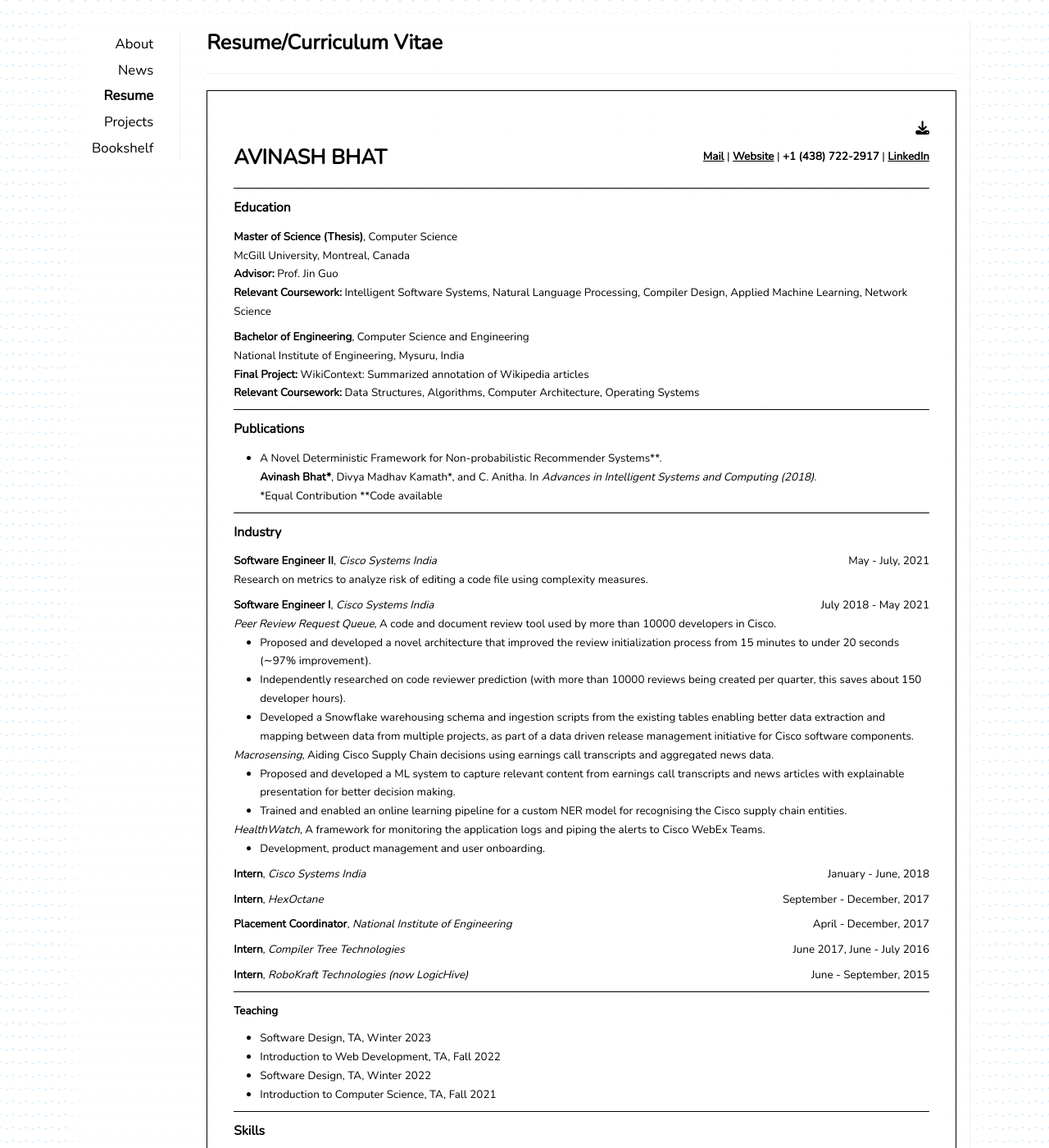
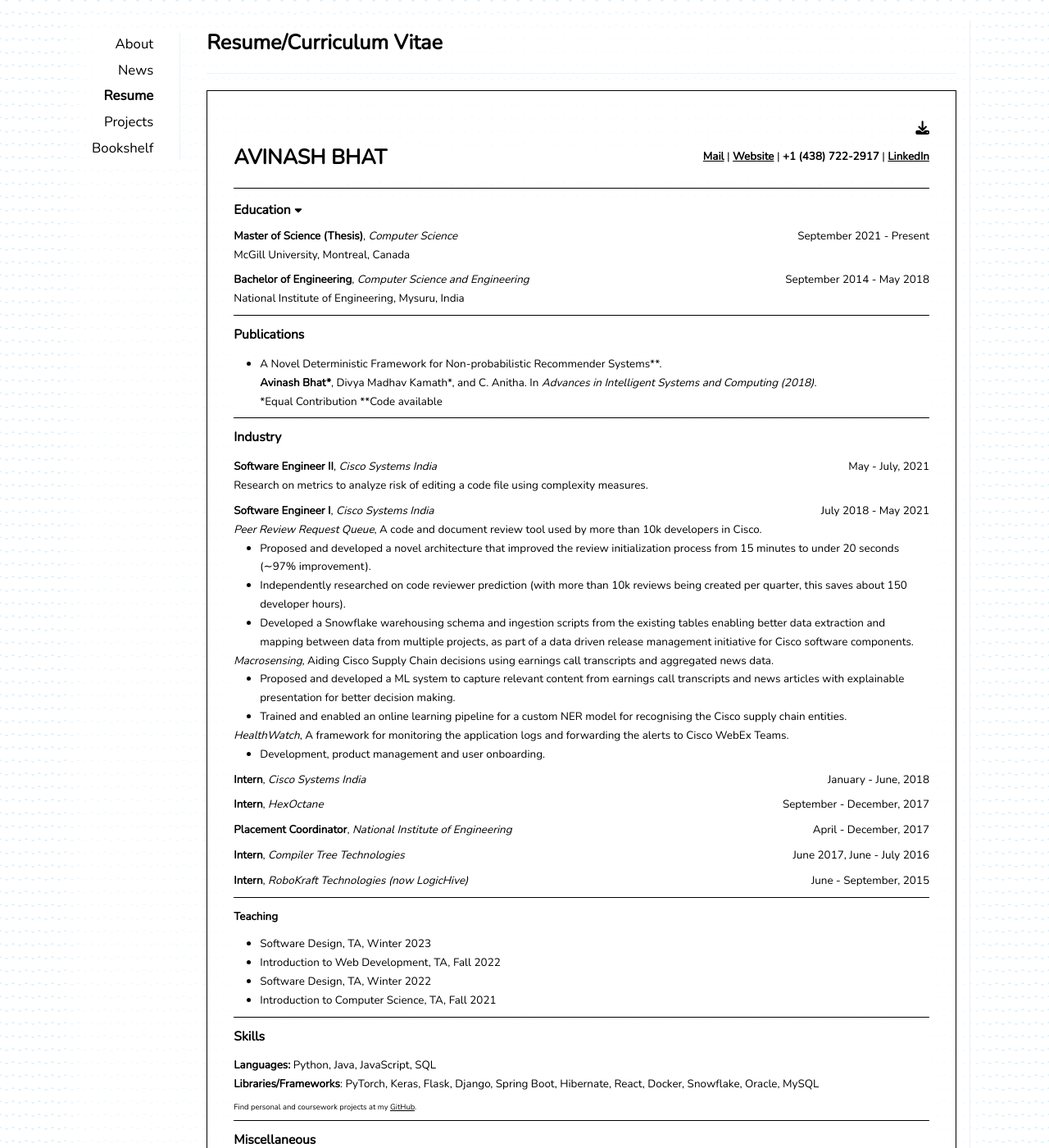
Before and after one commit to avinashbhat/avinashbhat.github.io, a Jekyll site: the page built from _pages/cv.md, in a window 1280 px wide and 1400 px high. Shown: the whole window at 82% size. Built offline with Jekyll 4.4.1, drawn with Linux system fonts in a browser that asks for light colours; nearby versions of some CDN libraries; some of the changed text lies outside the part shown.

Commit message:
Added responsive elements

```diff
--- a/_pages/cv.md
+++ b/_pages/cv.md
@@ -17,16 +17,31 @@ title: Resume/Curriculum Vitae
 </p>
 <hr>
 <div style="font-size:80%">
-<h3>Education</h3>
-<p><b>Master of Science (Thesis)</b>, Computer Science<br>
+<div style="margin-top: 1rem;">
+<h3 style="display: inline; margin-right: 5px;">Education</h3><span id="info-sm"><i class='fa-solid fa-caret-down'></i></span>
+</div>
+<p>
+<div><span style="display: flex; justify-content: space-between;">
+<span><b>Master of Science (Thesis)</b>, <i>Computer Science</i>
+</span>
+<span>September 2021 - Present</span>
+</span>
 McGill University, Montreal, Canada<br>
-<b>Advisor:</b> Prof. Jin Guo<br>
+</div>
+<div id="mcgill-info" style="display:none;"><b>Advisor:</b> Prof. Jin Guo<br>
 <b>Relevant Coursework:</b> Intelligent Software Systems, Natural Language Processing,
-Compiler Design, Applied Machine Learning, Network Science</p>
-<p><b>Bachelor of Engineering</b>, Computer Science and Engineering<br>
+Compiler Design, Applied Machine Learning, Network Science</div></p>
+<p><div>
+<span style="display: flex; justify-content: space-between;">
+<span><b>Bachelor of Engineering</b>, <i>Computer Science and Engineering</i>
+</span>
+<span>September 2014 - May 2018</span>
+</span>
 National Institute of Engineering, Mysuru, India<br>
+</div><div id="nie-info" style="display:none;">
 <b>Final Project:</b> WikiContext: Summarized annotation of Wikipedia articles<br>
 <b>Relevant Coursework:</b> Data Structures, Algorithms, Computer Architecture, Operating Systems
+</div>
 <p>
 <hr>
 <h3>Publications</h3>
@@ -46,12 +61,12 @@ Research on metrics to analyze risk of editing a code file using complexity meas
 <div style="display: flex; justify-content: space-between;">
 <span><b>Software Engineer I</b>, <i>Cisco Systems India</i></span><span>July 2018 - May 2021</span>
 </div>
-<i>Peer Review Request Queue</i>, A code and document review tool used by more than 10000
+<i>Peer Review Request Queue</i>, A code and document review tool used by more than 10k
 developers in Cisco.
 <ul>
 <li>Proposed and developed a novel architecture that improved the review initialization
 process from 15 minutes to under 20 seconds (∼97% improvement).</li>
-<li>Independently researched on code reviewer prediction (with more than 10000 reviews
+<li>Independently researched on code reviewer prediction (with more than 10k reviews
 being created per quarter, this saves about 150 developer hours).</li>
 <li>Developed a Snowflake warehousing schema and ingestion scripts from the existing
 tables enabling better data extraction and mapping between data from multiple
@@ -64,7 +79,7 @@ components.</li>
 transcripts and news articles with explainable presentation for better decision making.</li>
 <li>Trained and enabled an online learning pipeline for a custom NER model for recognising the Cisco supply chain entities.</li></ul>
 
-<i>HealthWatch</i>, A framework for monitoring the application logs and piping the alerts to Cisco WebEx Teams.
+<i>HealthWatch</i>, A framework for monitoring the application logs and forwarding the alerts to Cisco WebEx Teams.
 <ul>
 <li>Development, product management and user onboarding.</li>
 </ul>
@@ -91,9 +106,8 @@ transcripts and news articles with explainable presentation for better decision
 <hr>
 <h3>Skills</h3>
 <p>
-<b>Languages</b>: Python, Java, JavaScript, SQL<br>
-<b>Libraries/Frameworks</b>: PyTorch, Keras, Flask, Django, Spring Boot, Hibernate, React, Docker,
-Snowflake, Oracle 11g, UiPath
+<b>Languages:</b> Python, Java, JavaScript, SQL<br>
+<b>Libraries/Frameworks</b>: PyTorch, Keras, Flask, Django, Spring Boot, Hibernate, React, Docker, Snowflake, Oracle, MySQL
 <div style="font-size: 70%">Find personal and coursework projects at my <a href="https://github.com/avinashbhat">GitHub</a>.</div>
 </p>
 <hr>
@@ -105,3 +119,24 @@ Snowflake, Oracle 11g, UiPath
 <li><b>Speaker</b>, Induction Event, CSE Class of 2023, National Institute of Engineering</li>
 <li><b>Student Mentor</b>, CSE Class of 2021, National Institute of Engineering</li>
 </ul>
+
+<script>
+    function toggleEduText() {
+        elements = ['mcgill-info', 'nie-info'];
+        for(let i = 0; i < elements.length; i++) {
+            const el = document.getElementById(elements[i]);
+            if (el.style.display == "none") {
+                el.style.display = "inline";
+            } else {
+                el.style.display = "none";
+            }
+        }
+        const tel = document.getElementById('info-sm');
+        if (tel.innerHTML == '<i class="fa-solid fa-caret-down"></i>')
+            tel.innerHTML = '<i class="fa-solid fa-caret-up"></i>';
+        else
+            tel.innerHTML = '<i class="fa-solid fa-caret-down"></i>';
+    }
+    const el = document.getElementById('info-sm');
+    el.addEventListener("click", toggleEduText);
+</script>
```
